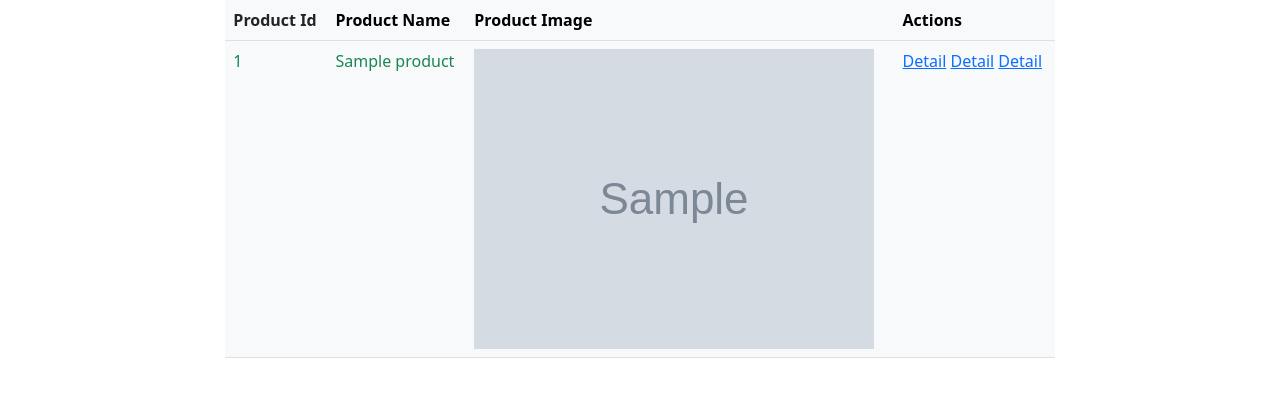
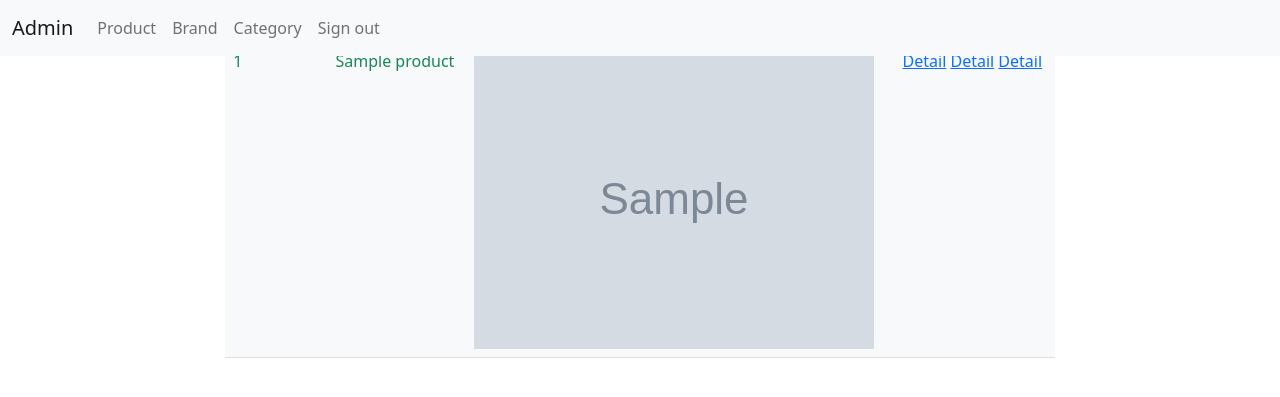
Before and after one commit to KienPT2607-IT/GCH1004_WEBG301, a Symfony app: template inventory_management/templates/product/index.html.twig in a window 1280 px wide. Shown: the top 397 px of the page. Run offline with Twig, Linux system fonts and the light colour scheme; the template is opened without the code that fills it: most values are stand-ins (such as "Sample title", 1, 10 or a date in 2020); grey boxes marked "Sample" are stand-in pictures; some libraries are stand-ins or nearby versions.

Commit message:
push product edit file

```diff
--- a/inventory_management/templates/base.html.twig
+++ b/inventory_management/templates/base.html.twig
@@ -9,13 +9,38 @@
 		{% block stylesheets %}
 			{#{{ encore_entry_link_tags('app') }}#}
 			<!-- CSS only -->
-		<link href="https://cdn.jsdelivr.net/npm/bootstrap@5.2.0/dist/css/bootstrap.min.css" rel="stylesheet" integrity="sha384-gH2yIJqKdNHPEq0n4Mqa/HGKIhSkIHeL5AyhkYV8i59U5AR6csBvApHHNl/vI1Bx" crossorigin="anonymous"> {% endblock %}
-
+			<link href="https://cdn.jsdelivr.net/npm/bootstrap@5.2.0/dist/css/bootstrap.min.css" rel="stylesheet" integrity="sha384-gH2yIJqKdNHPEq0n4Mqa/HGKIhSkIHeL5AyhkYV8i59U5AR6csBvApHHNl/vI1Bx" crossorigin="anonymous"> <link rel="stylesheet" href="{{asset('css/style.css')}}">
+		{% endblock %}
 		{% block javascripts %}
 			{#{{ encore_entry_script_tags('app') }}#}
 		{% endblock %}
 	</head>
 	<body>
+		{% block navbar %}
+			{# {% if is_granted ('ROLE_PRD_ADMIN') %} #}
+			<nav class="navbar fixed-top navbar-expand-lg bg-light">
+				<div class="container-fluid">
+					<a class="navbar-brand" href="#">Admin</a>
+					<div class="collapse navbar-collapse" id="navbarNav">
+						<ul class="navbar-nav">
+							<li class="nav-item">
+								<a class="nav-link" href="{{path('ad_view_all_products')}}">Product</a>
+							</li>
+							<li class="nav-item">
+								<a class="nav-link" href="#">Brand</a>
+							</li>
+							<li class="nav-item">
+								<a class="nav-link" href="#">Category</a>
+							</li>
+							<li class="nav-item">
+								<a class="nav-link" href="#">Sign out</a>
+							</li>
+						</ul>
+					</div>
+				</div>
+			</nav>
+			{# {% endif %} #}
+		{% endblock %}
 		{% block body %}{% endblock %}
 	</body>
 </html>
```
Also changed, not shown: inventory_management/templates/product/edit.html.twig (added).
